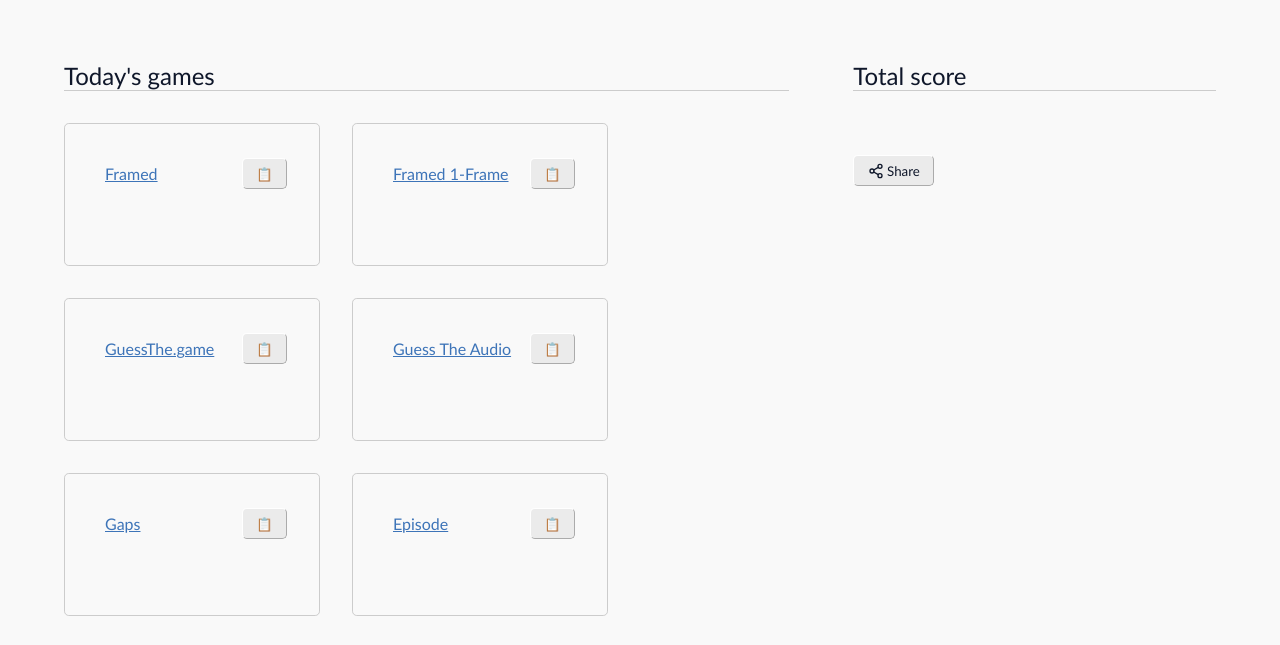
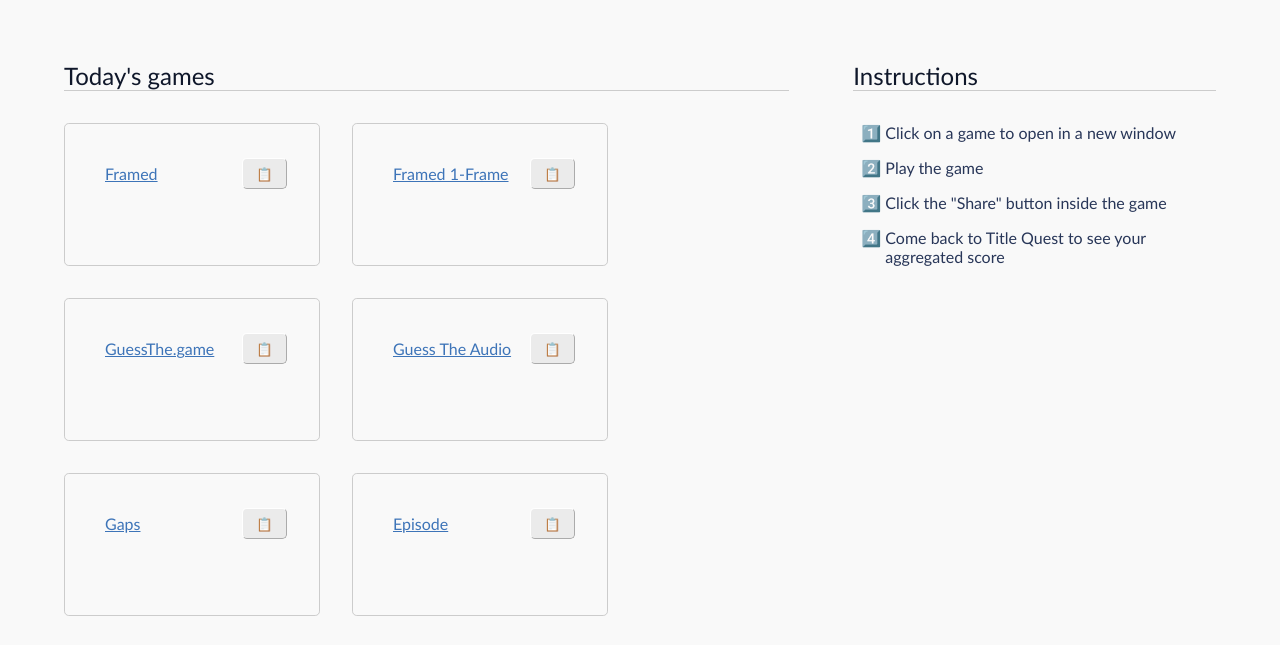
Before and after one commit to yvzn/titlequest, a website built with Vite: page index.html in a window 1280 px wide. Shown: the part 122-767 px from the top of the page. Built offline with nearby package versions, Linux system fonts and the light colour scheme.

Commit message:
Add game instructions

```diff
--- a/index.html
+++ b/index.html
@@ -103,6 +103,15 @@
                 <samp id="score-guessthebook"></samp>
             </fieldset>
         </section>
+        <section id="instructions">
+            <h2>Instructions</h2>
+            <ol>
+                <li>Click on a game to open in a new window</li>
+                <li>Play the game</li>
+                <li>Click the "Share" button inside the game</li>
+                <li>Come back to Title Quest to see your aggregated score</li>
+            </ol>
+        </section>
         <section id="total-score" hidden>
             <h2>Total score</h2>
             <pre></pre>
--- a/src/index.js
+++ b/src/index.js
@@ -5,13 +5,12 @@
  * This module orchestrates the main application functionality using specialized modules.
  */
 
-import Cookies from 'js-cookie'
-import './style.css'
+import Cookies from 'js-cookie';
+import './style.css';
 
-// Import utility modules
-import { updateScoreDisplay, updateResultsDisplay } from './score-manager.js'
-import { setupPasteButton, pasteToTextarea, writeToClipboard, isClipboardReadAvailable } from './clipboard-utils.js'
-import * as DOM from './dom-utils.js'
+import { updateScoreDisplay, updateResultsDisplay, hasAnyGameBeenPlayed } from './score-manager.js';
+import { setupPasteButton, pasteToTextarea, writeToClipboard, isClipboardReadAvailable } from './clipboard-utils.js';
+import * as DOM from './dom-utils.js';
 
 // ============================================================================
 // GLOBAL STATE
@@ -27,6 +26,7 @@
 const resultsElement = DOM.getResultsElement();
 const shareButton = DOM.getShareButton();
 const totalScoreElement = DOM.getTotalScoreSection();
+const instructionsElement = document.getElementById('instructions');
 const formElement = DOM.getFormElement();
 
 // ============================================================================
@@ -38,14 +38,15 @@
  * @param {Event} event - The change event
  */
 function updateScores(event) {
-  const textarea = event.currentTarget
-  const scoreDisplay = DOM.getScoreDisplay(textarea.id)
+  const textarea = event.currentTarget;
+  const scoreDisplay = DOM.getScoreDisplay(textarea.id);
 
   // Update individual score display
-  updateScoreDisplay(textarea, scoreDisplay)
+  updateScoreDisplay(textarea, scoreDisplay);
 
   // Update aggregated results display
-  updateResultsDisplay(allTextareas, resultsElement)
+  updateResultsDisplay(allTextareas, resultsElement);
+  showOrHideTotalScore();
 }
 
 /**
@@ -147,13 +148,28 @@
  * Initialize share button functionality
  */
 function initializeShareButton() {
-  if (totalScoreElement) {
-    totalScoreElement.hidden = false;
-  }
   if (shareButton) {
     shareButton.addEventListener("click", shareResults);
   }
 }
+
+/**
+ * Update visibility of instructions and total-score sections
+ */
+export function showOrHideTotalScore() {
+  const hasPlayedAnyGame = hasAnyGameBeenPlayed(allTextareas);
+
+  if (instructionsElement && totalScoreElement) {
+    if (hasPlayedAnyGame) {
+      instructionsElement.hidden = true;
+      totalScoreElement.hidden = false;
+    } else {
+      instructionsElement.hidden = false;
+      totalScoreElement.hidden = true;
+    }
+  }
+}
+
 
 /**
  * Initialize paste buttons functionality
@@ -251,13 +267,13 @@
  * Initialize the entire application
  */
 function initializeApplication() {
-  // Initialize all core functionality
-  initializeTextareas()
-  initializeForm()
-  initializeShareButton()
-  initializePasteButtons()
-  initializeGameLinks()
-  initializeWindowEvents()
+  initializeTextareas();
+  initializeForm();
+  initializeShareButton();
+  showOrHideTotalScore();
+  initializePasteButtons();
+  initializeGameLinks();
+  initializeWindowEvents();
 }
 
 // Wait for DOM to be ready before initializing
--- a/src/score-manager.js
+++ b/src/score-manager.js
@@ -51,6 +51,15 @@
 }
 
 /**
+ * Check if any games have been played (any textarea has content)
+ * @param {HTMLTextAreaElement[]} textareas - Array of textarea elements
+ * @returns {boolean} True if any game has been played
+ */
+export function hasAnyGameBeenPlayed(textareas) {
+  return textareas.some(textarea => textarea.value.trim() !== '');
+}
+
+/**
  * Update the main results display with aggregated scores
  * @param {HTMLTextAreaElement[]} textareas - Array of all textarea elements
  * @param {HTMLElement} resultsElement - The element to display results in
--- a/src/style.css
+++ b/src/style.css
@@ -252,3 +252,18 @@
     color: var(--color-title-txt);
   }
 }
+
+#instructions li {
+  margin-left: 2rem;
+  margin-bottom: 1rem;
+  list-style-type: decimal;
+  list-style-type: instructions-counter;
+  color: var(--color-txt-muted);
+}
+
+@counter-style instructions-counter {
+  system: fixed;
+  symbols: "1️⃣" "2️⃣" "3️⃣" "4️⃣" "5️⃣" "6️⃣" "7️⃣" "8️⃣" "9️⃣" "🔟";
+  suffix: " ";
+  speak-as: numbers;
+}
```
